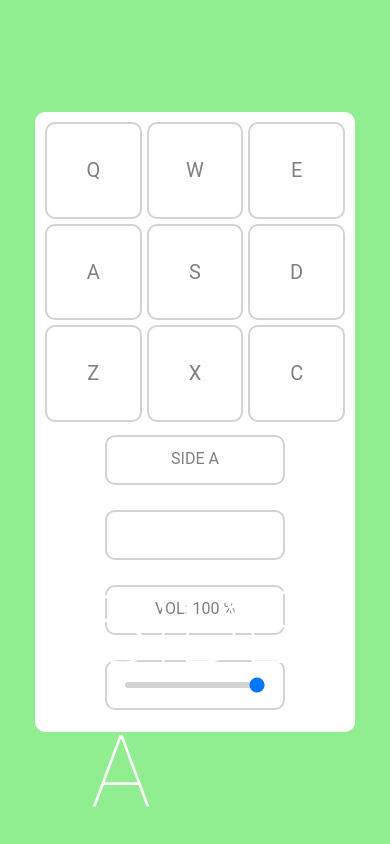
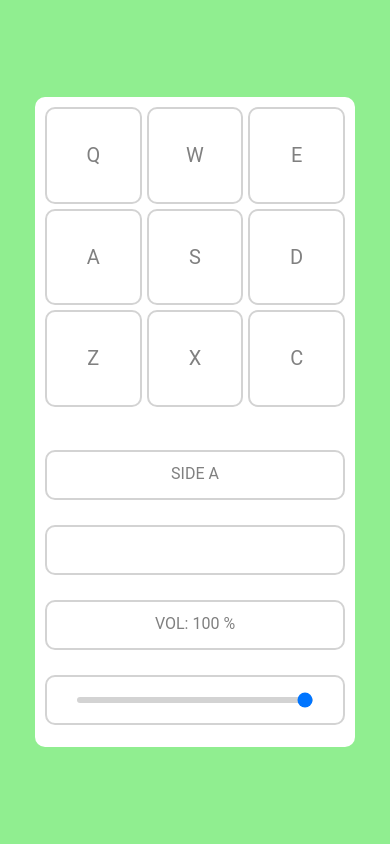
Before and after one commit to jchojna/drum-machine, a React (Create React App) app: page / in a window 390 px wide. Built offline with nearby package versions, Linux system fonts and the light colour scheme.

Commit message:
RWD changes

```diff
--- a/src/App.js
+++ b/src/App.js
@@ -330,7 +330,7 @@ class App extends Component {
           </div>
         </div>
         <div>
-          <span id="side-text">{this.state.displaySide}</span>
+          <span id="side-text">{this.state.displaySide.toLowerCase()}</span>
         </div>
       </div>
     );
--- a/src/css/App.css
+++ b/src/css/App.css
@@ -160,10 +160,17 @@ body,
             flex-direction: column;
   }
   #side-text {
-    margin-left: 0;
-    left: 50%;
-    -webkit-transform: translate(-50%, 0);
-            transform: translate(-50%, 0);
+    display: none;
+  }
+  #drum-machine {
+    max-width: 620px;
+    max-height: 650px;
+  }
+  .display-block {
+    width: 100%;
+  }
+  #display {
+    margin-top: 30px;
   }
 }
 /*# sourceMappingURL=App.css.map */
--- a/src/styles/App.scss
+++ b/src/styles/App.scss
@@ -112,8 +112,16 @@ body,
     flex-direction: column;
   }
   #side-text {
-    margin-left: 0;
-    left: 50%;
-    transform: translate(-50%,0);
+    display: none;
+  }
+  #drum-machine {
+    max-width: 620px;
+    max-height: 650px;
+  }
+  .display-block {
+    width: 100%;
+  }
+  #display {
+    margin-top: 30px;
   }
 }
```
Also changed, not shown: 1 other file (tests, documents, lock files or other folders).
